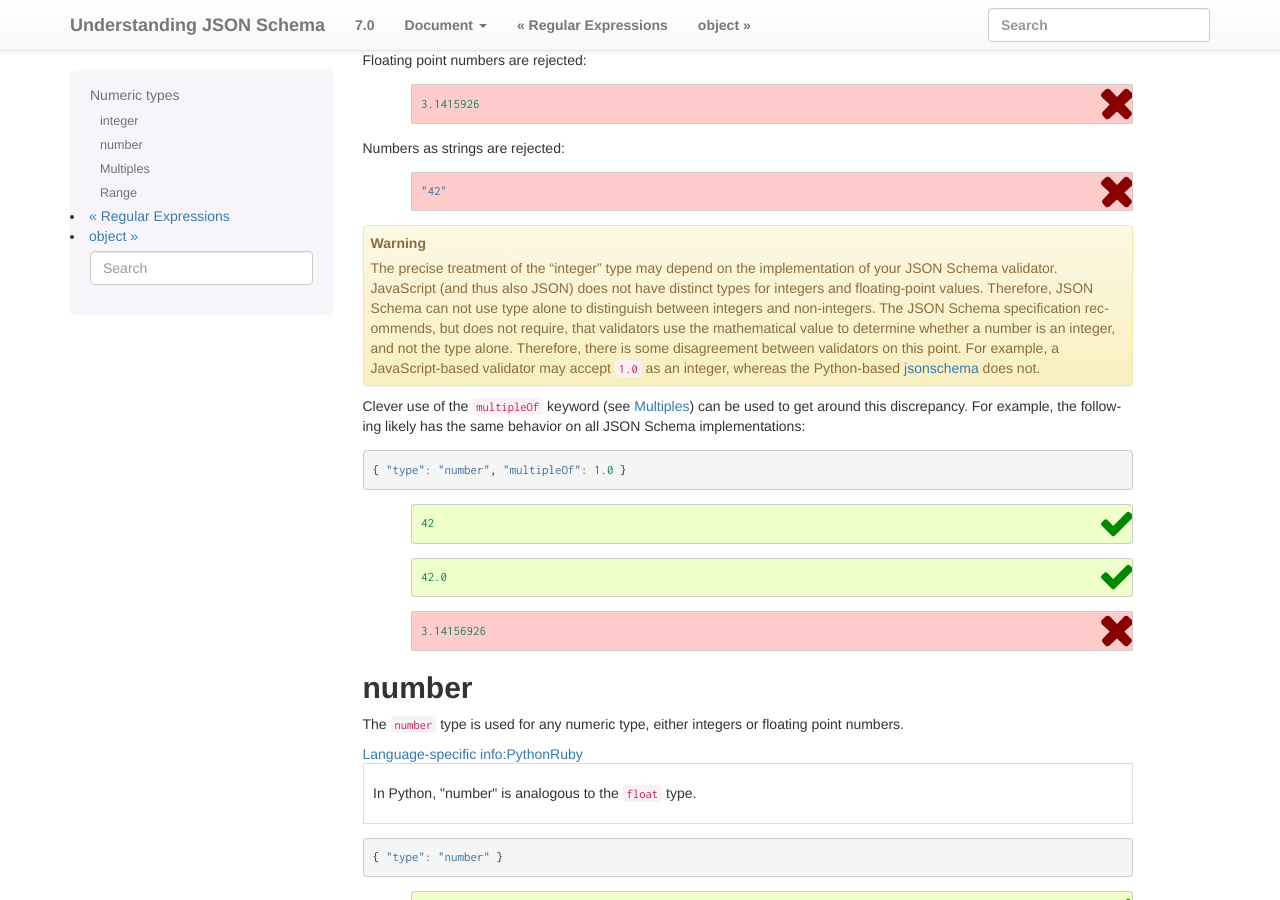
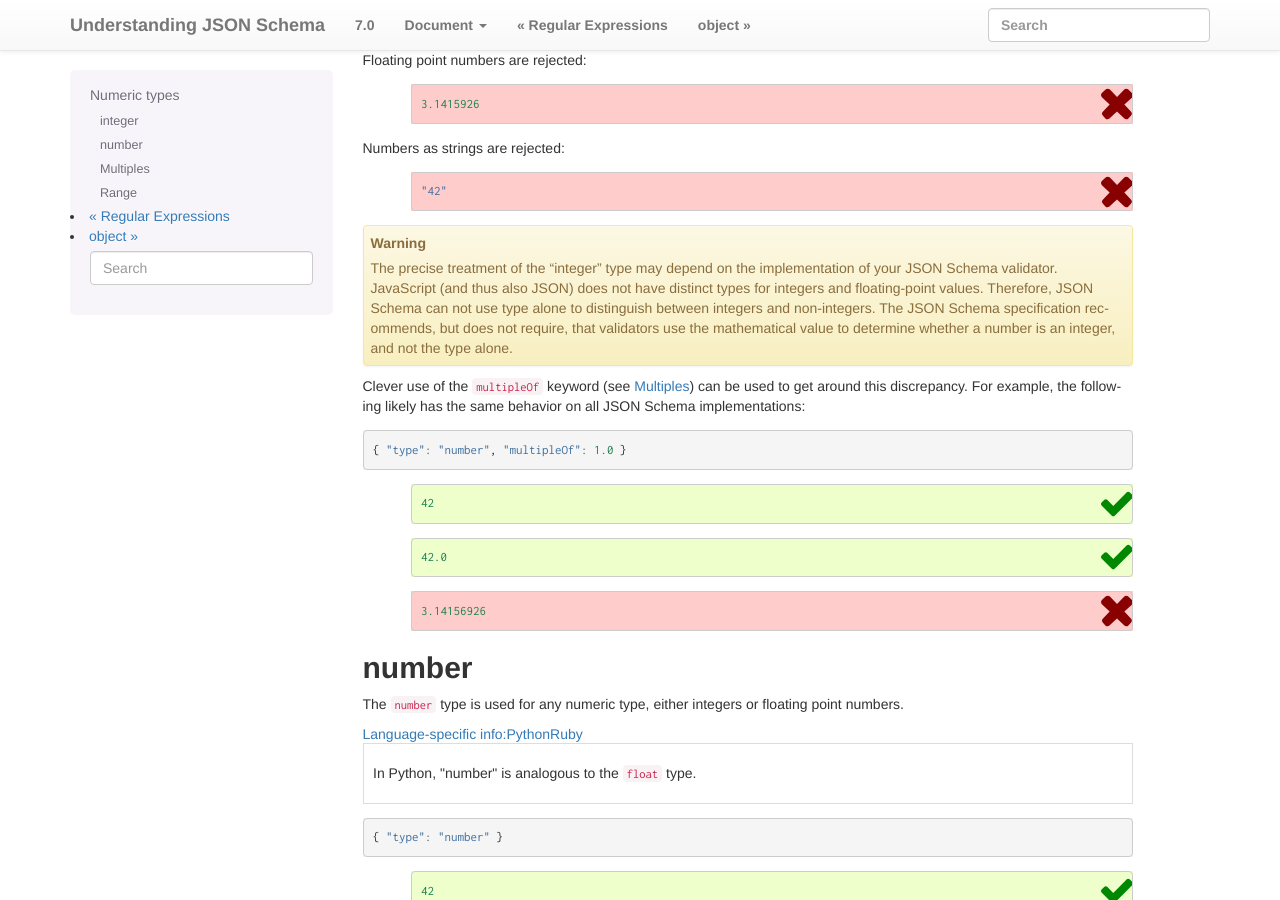
Before and after one commit to json-schema-org/understanding-json-schema, a Sphinx documentation site: the page built from source/reference/numeric.rst, in a window 1280 px wide and 900 px high, scrolled down 498 px. Built offline with Sphinx 7.4.7, drawn with Linux system fonts in a browser that asks for light colours; some web fonts are replaced.

Commit message:
Updating handling of integer types.

```diff
--- a/source/reference/numeric.rst
+++ b/source/reference/numeric.rst
@@ -54,11 +54,7 @@
     alone to distinguish between integers and non-integers.  The JSON
     Schema specification recommends, but does not require, that
     validators use the mathematical value to determine whether a
-    number is an integer, and not the type alone.  Therefore, there is
-    some disagreement between validators on this point.  For example,
-    a JavaScript-based validator may accept ``1.0`` as an integer,
-    whereas the Python-based `jsonschema
-    <https://pypi.python.org/pypi/jsonschema>`__ does not.
+    number is an integer, and not the type alone.
 
 Clever use of the ``multipleOf`` keyword (see `multiples`) can be used
 to get around this discrepancy.  For example, the following likely has
```
